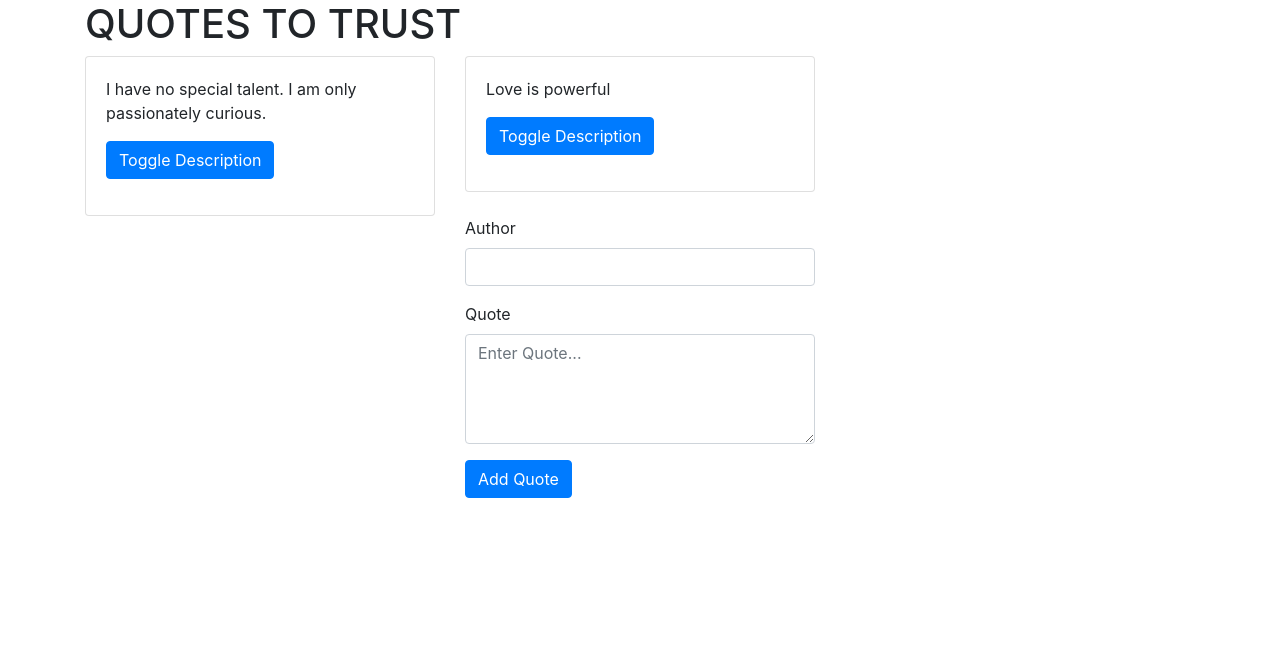
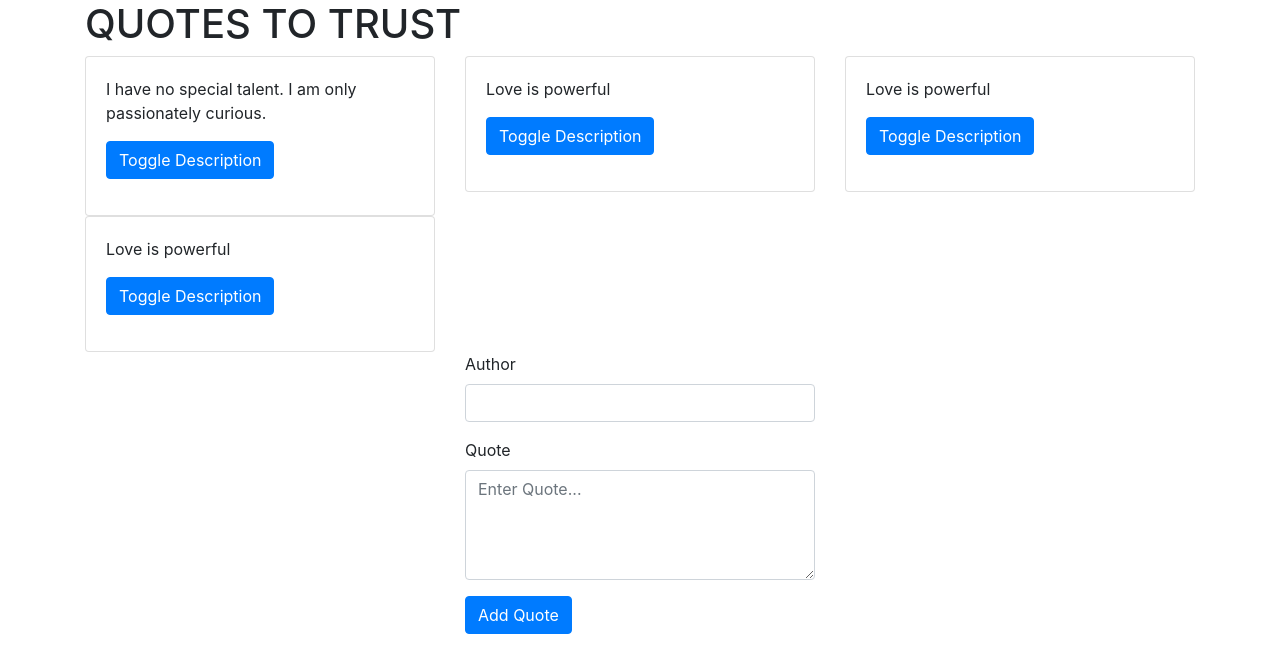
Before and after one commit to Ritamwaura/Quotes, an Angular app: page / in a window 1280 px wide. Shown: the top 672 px of the page. Built offline with nearby package versions, Linux system fonts and the light colour scheme.

Commit message:
Add an eventEmitter in quotComponent.ts to delete quote when te delete Quote button is clicked

```diff
--- a/src/app/quot/quot.component.ts
+++ b/src/app/quot/quot.component.ts
@@ -10,6 +10,8 @@ export class QuotComponent implements OnInit {
 
   quotes: Quote[]=[
     new Quote(1,'Albert Einstein','I have no special talent. I am only passionately curious.',new Date(2018,7,13)),
+    new Quote(2,'Rita Brittney','Love is powerful',new Date(2018,7,13)),
+    new Quote(2,'Rita Brittney','Love is powerful',new Date(2018,7,13)),
     new Quote(2,'Rita Brittney','Love is powerful',new Date(2018,7,13))
   ];
 
--- a/src/app/quote-details/quote-details.component.html
+++ b/src/app/quote-details/quote-details.component.html
@@ -1 +1,3 @@
 <p>Author: <strong>{{quote.author}}</strong></p>
+<p>This Quote was created <strong>{{quote.dateCreated|dateCount}} day(S)</strong> ago</p>
+<button class="btn btn-danger" (click)='quoteDelete(true)'>Delete Quote</button>
--- a/src/app/quote-details/quote-details.component.ts
+++ b/src/app/quote-details/quote-details.component.ts
@@ -1,4 +1,4 @@
-import { Component, OnInit, Input } from '@angular/core';
+import { Component, OnInit, Input, Output, EventEmitter } from '@angular/core';
 import { Quote } from '../quotes';
 
 @Component({
@@ -10,6 +10,12 @@ export class QuoteDetailsComponent implements OnInit {
 
   @Input() quote: Quote;
 
+  @Output() wantToDelete = new EventEmitter<boolean>();
+
+quoteDelete(complete:boolean){
+  this.wantToDelete.emit(complete);
+}
+
   constructor() { }
 
   ngOnInit() {
```
